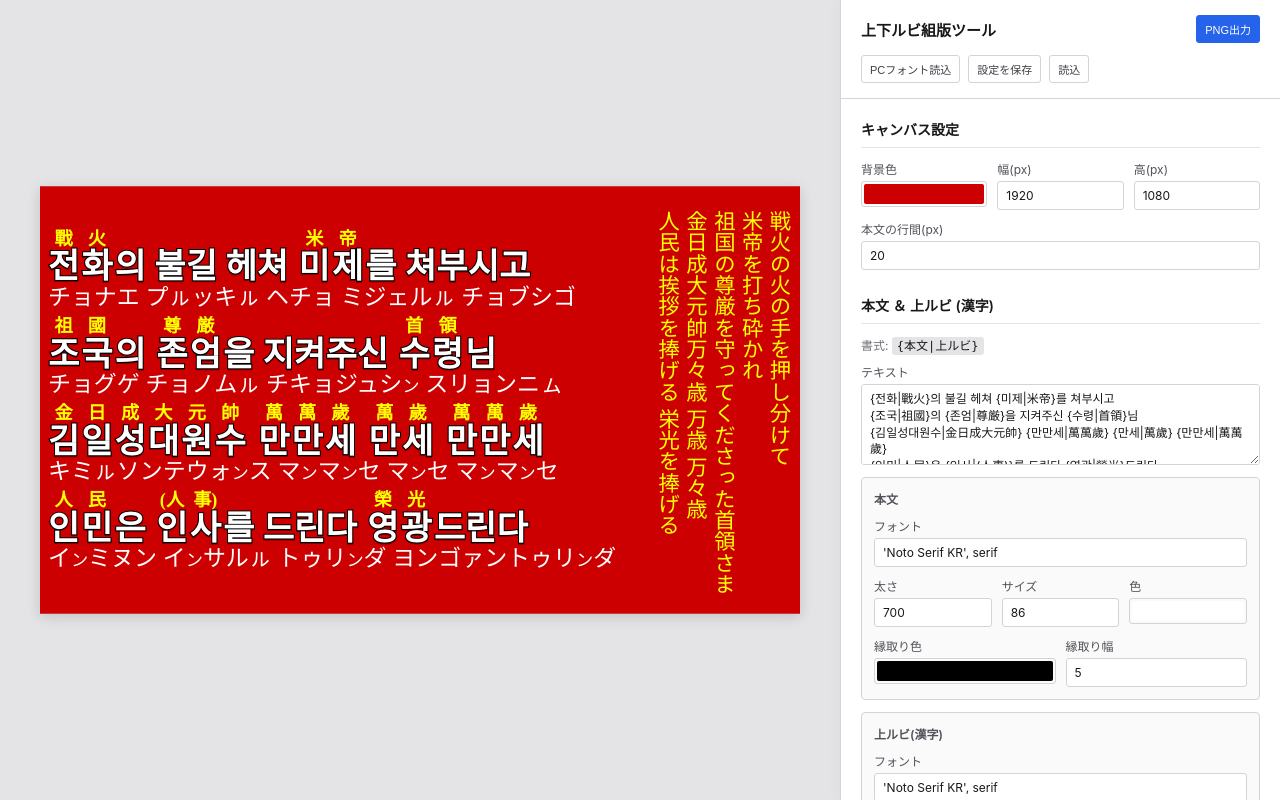
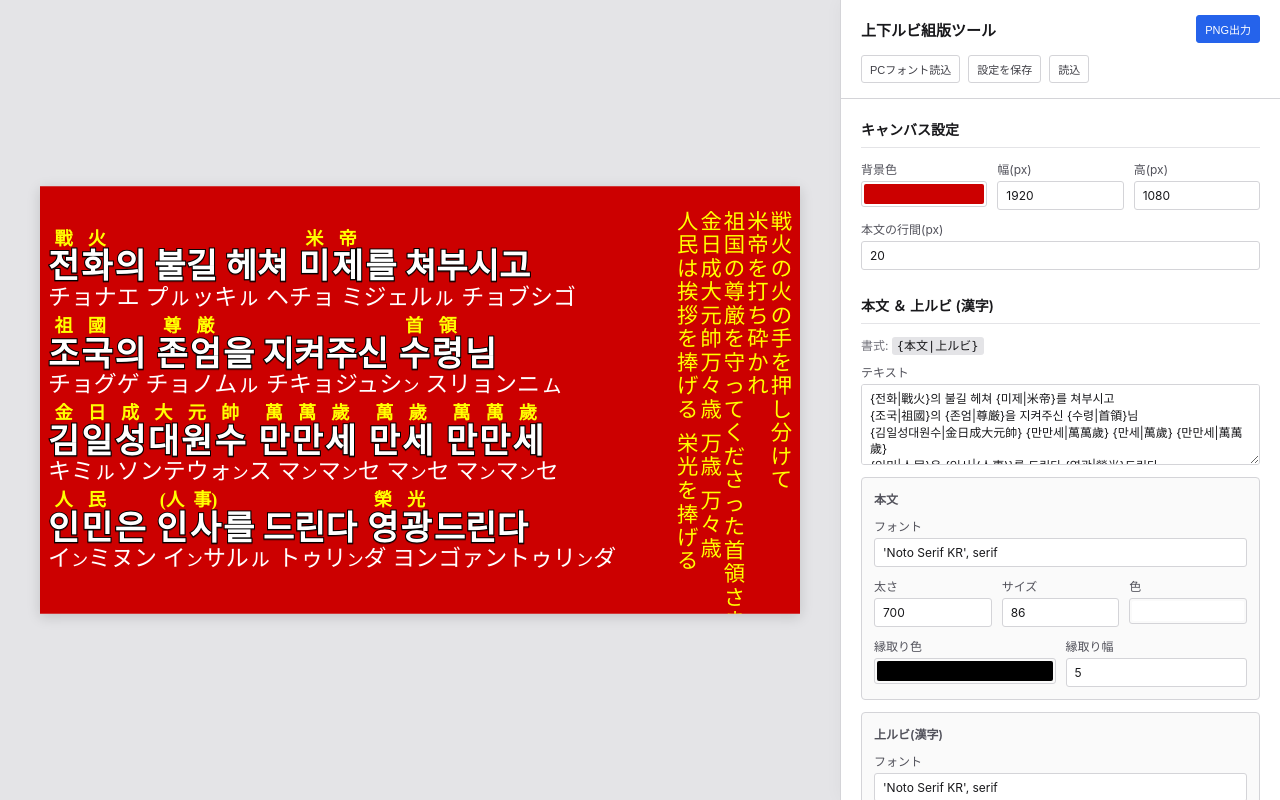
Before and after one commit to yasusho/dual_ruby_typesetter, a plain HTML site: page index.html in a window 1280 px wide. Drawn offline with nearby package versions, Linux system fonts and the light colour scheme.

Commit message:
縦書き描画を手動レイアウト化してhtml2canvasのバグを回避

```diff
--- a/script.js
+++ b/script.js
@@ -262,15 +262,44 @@ class Renderer {
             this.mainContent.appendChild(container);
         });
 
-        // 3. Render Translation Text (Right-side Vertical)
-        const tLine = document.createElement('div');
-        tLine.className = 'translation-text-line';
-        tLine.textContent = s.trans.text;
-        tLine.style.fontFamily = s.trans.font;
-        tLine.style.fontWeight = s.trans.weight;
-        tLine.style.fontSize = s.trans.size + 'px';
-        tLine.style.color = s.trans.color;
-        this.translationContent.appendChild(tLine);
+        // 3. Render Translation Text (Right-side Vertical Manual Layout)
+        const transLines = s.trans.text.split('\n');
+        transLines.forEach(lineText => {
+            const lineCol = document.createElement('div');
+            lineCol.className = 'translation-text-line';
+            lineCol.style.fontFamily = s.trans.font;
+            lineCol.style.fontWeight = s.trans.weight;
+            lineCol.style.fontSize = s.trans.size + 'px';
+            lineCol.style.color = s.trans.color;
+
+            if (!lineText) {
+                lineCol.style.width = '1em'; // Space for empty lines
+            }
+
+            for (let char of lineText) {
+                const charEl = document.createElement('span');
+                charEl.className = 'vert-char';
+
+                if (char === ' ' || char === '　') {
+                    charEl.style.height = '0.5em';
+                    lineCol.appendChild(charEl);
+                    continue;
+                }
+
+                charEl.textContent = char;
+
+                if (/[a-zA-Z0-9\-\~ー=〜]/.test(char)) {
+                    charEl.classList.add('vert-rotate');
+                } else if (char === '。' || char === '、' || char === '.' || char === ',') {
+                    charEl.classList.add('vert-punct');
+                } else if (['「', '」', '（', '）', '(', ')', '『', '』', '【', '】'].includes(char)) {
+                    charEl.classList.add('vert-rotate');
+                }
+
+                lineCol.appendChild(charEl);
+            }
+            this.translationContent.appendChild(lineCol);
+        });
 
         // 4. Scale preview to fit screen
         this.scaleToFit();
--- a/style.css
+++ b/style.css
@@ -322,13 +322,29 @@ textarea {
 
 .translation-content {
     position: absolute;
-    writing-mode: vertical-rl;
-    text-orientation: mixed;
     right: 20px;
     top: 60px;
+    display: flex;
+    flex-direction: row-reverse;
+    gap: 0.4em; /* line spacing */
 }
 
 .translation-text-line {
-    white-space: pre-wrap;
-    line-height: 1.3;
+    display: flex;
+    flex-direction: column;
+    align-items: center;
+    line-height: 1.1;
 }
+
+.vert-char {
+    display: block;
+    line-height: 1.1;
+}
+
+.vert-rotate {
+    transform: rotate(90deg);
+}
+
+.vert-punct {
+    transform: translate(0.3em, -0.3em);
+}
```
